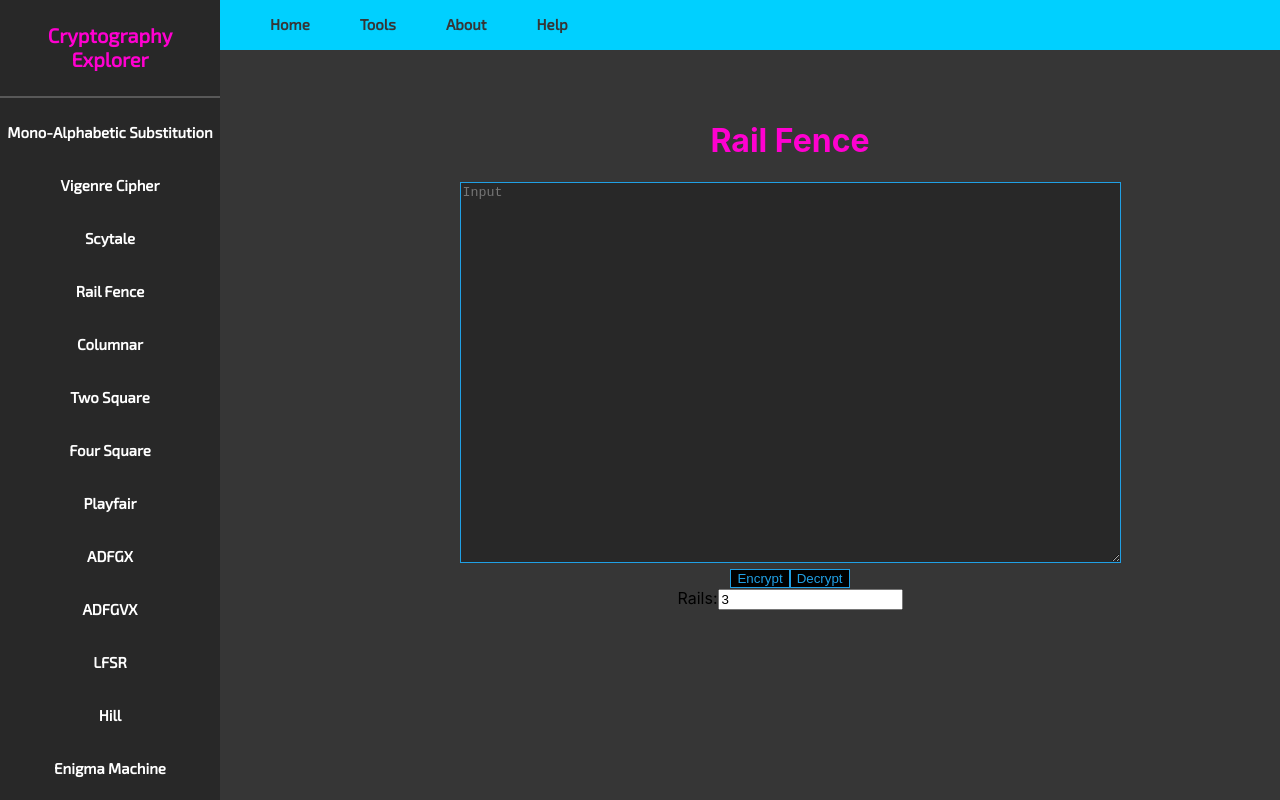
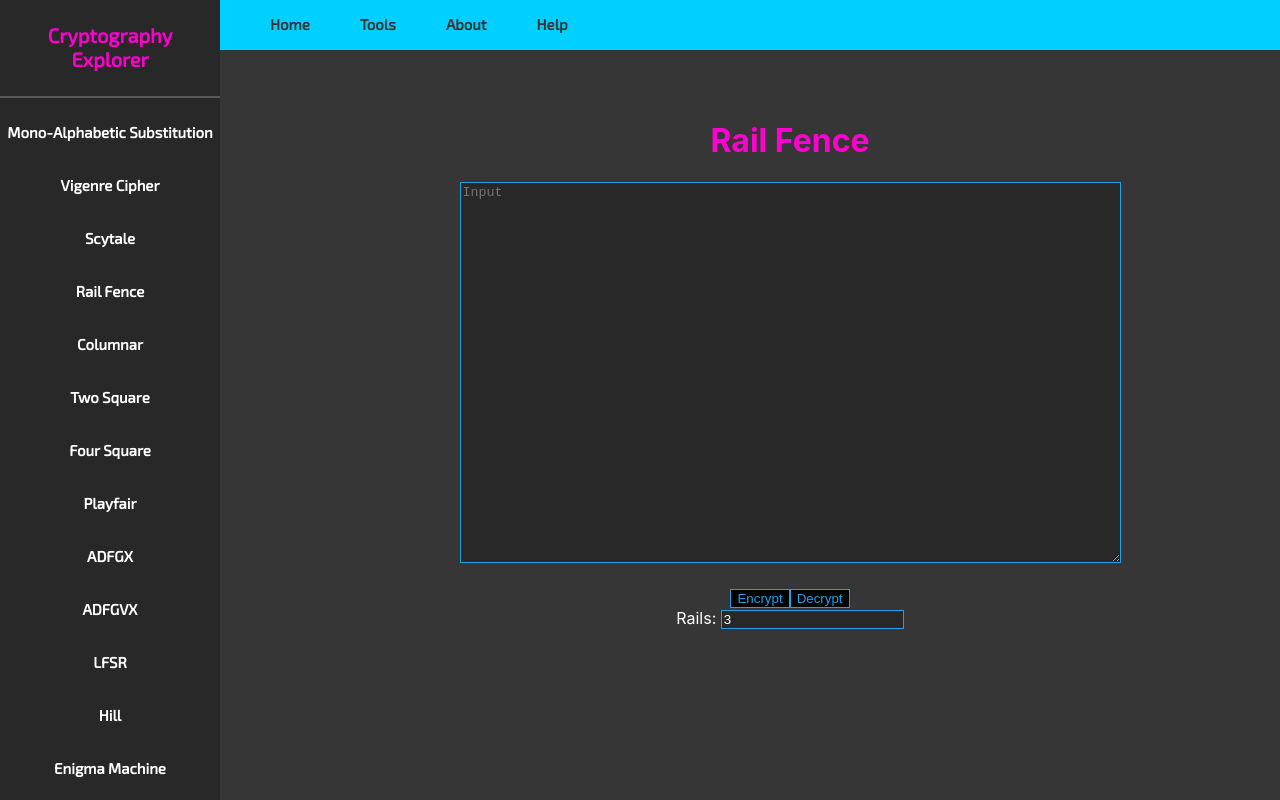
Before and after one commit to nickhudson4/Software-Engineering-Project, a React (Create React App) app in the folder main_app/: page / in a window 1280 px wide. Both pictures are taken after a click on the element "Rail Fence". Built offline with nearby package versions, Linux system fonts and the light colour scheme.

Commit message:
Edited colors and element positioning

```diff
--- a/main_app/src/Components/Body/InnerBody/CipherArea/CipherArea.css
+++ b/main_app/src/Components/Body/InnerBody/CipherArea/CipherArea.css
@@ -1,11 +1,7 @@
 #railFence_div{
   /* float: left; */
   text-align: center;
-  /* border: 1px solid black;  */ /* For debugging*/
-  /* padding: 20px, 300px, 0px, 0px;  */
-  padding-left: 300px;
-  /* padding-right: 300px; */
-  padding-top: 50px;
+  padding: 50px 0px 100px 300px;
 
 }
 
@@ -24,15 +20,29 @@
   border: 1px solid #20a0e5;
 }
 
+.textBox_form {
+  color: white;
+}
+
+.input_textBox {
+  /* padding-left: 20px; */
+  /* color: #FF00D0; */
+  background-color: #282828;
+  color: white;
+  border: 1px solid #20a0e5;
+}
+
+.actions_div {
+  padding: 20px 0px 20px 0px;
+}
+
 #input_textArea_div {
-  /* float: left; */
   text-align: center;
 }
 
 #output_textArea_div {
-  /* float: left; */
   text-align: center;
-  padding-left:90px;
+  padding-left:60px;
 }
 
 
--- a/main_app/src/Components/Body/InnerBody/CipherArea/RailFence.js
+++ b/main_app/src/Components/Body/InnerBody/CipherArea/RailFence.js
@@ -34,16 +34,17 @@ class RailFence extends Component {
                 <h1>Rail Fence</h1>
                 <div id="input_textArea_div" className="input_text_area">
                     <textarea className="inputOutput_textArea" id="input_textArea" placeholder="Input" rows="25" cols="80"></textarea>
-                    <br/>
-                    <button type="button" onClick={this.encryptOnClick}>Encrypt</button>
-                    <button type="button" onClick={this.decryptOnClick}>Decrypt</button>
+                    {/* <br/> */}
+                    <div id="actions_div_id" className="actions_div">
+                        <button type="button" onClick={this.encryptOnClick}>Encrypt</button>
+                        <button type="button" onClick={this.decryptOnClick}>Decrypt</button>
+
+                        <form className="textBox_form">
+                            Rails: <input id="rails_input" className="input_textBox" type="number" min="2" step="1" name="num_rails" value={this.state.railsInput} onChange={evt => this.updateRailsInput(evt)}></input>
+                        </form>
+                    </div>
 
 
-                    <form>
-                        Rails:
-                        <input id="rails_input" type="number" min="2" step="1" name="num_rails" value={this.state.railsInput} onChange={evt => this.updateRailsInput(evt)}></input>
-                    </form>
-                    <br/>
                 </div>
                 <LoadMode mode = {this.state.mode} numRails = {this.state.railsInput} inputText = {this.state.inputText}/>
             </div>
@@ -244,7 +245,7 @@ const OutputTextarea = (props) => {
     return (
         <div id="output_textArea_div" className="output_text_area">
             <textarea className="inputOutput_textArea" id="output_textArea" value={props.message} placeholder="Output" rows="25" cols="80" onChange={() => {}}></textarea>
-            <button onClick={copyToClipboard}>Copy Output</button>
+            <button onClick={copyToClipboard}>Copy <br/> Output</button>
         </div>
     );
 }
```
